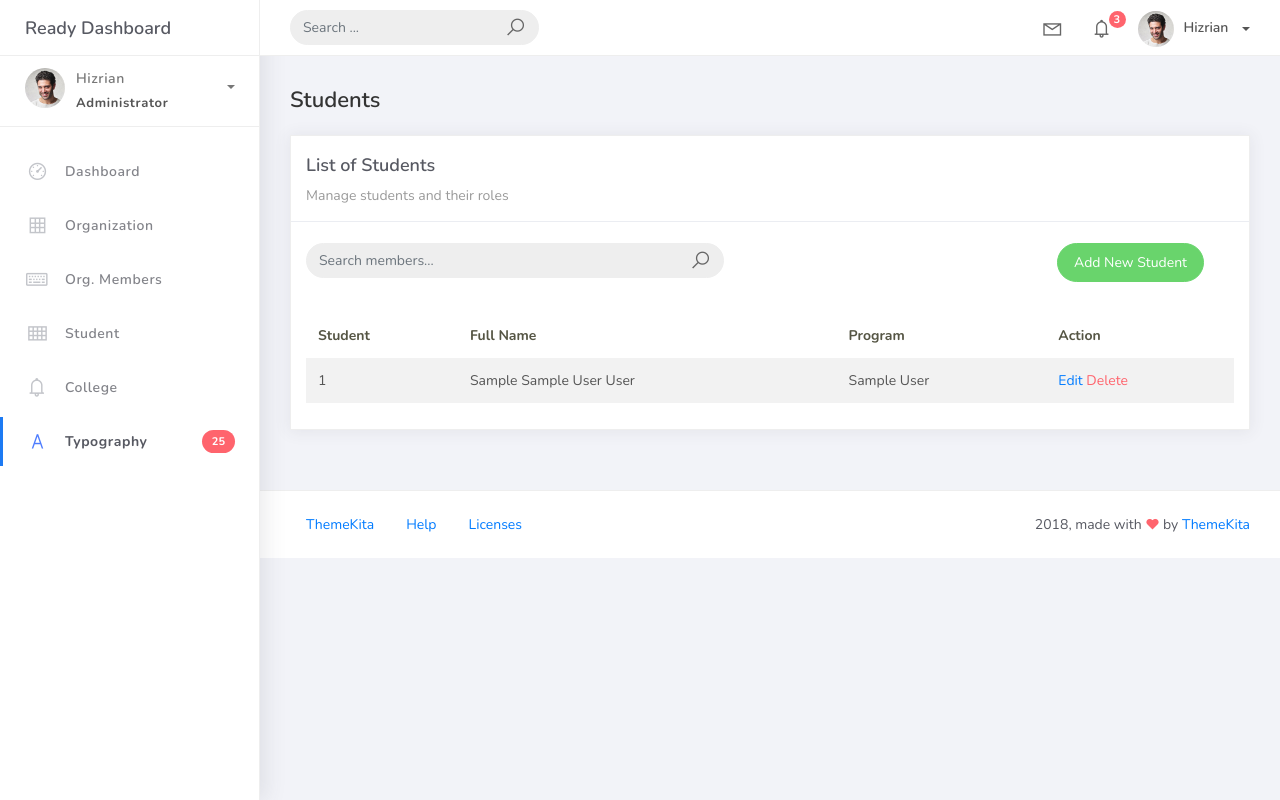
After one commit to Irigitigit/PSUSphereFinal, a Django app: page /student_list in a window 1280 px wide. The commit adds this page. Run offline with Django 5.2, Linux system fonts and the light colour scheme; tables that the repository leaves empty hold one stand-in row (values such as "Sample post"); some libraries are stand-ins or nearby versions.

Commit message:
added Student page and CRUD functions

```diff
--- a/PSUSphereproject/projectsite/urls.py
+++ b/PSUSphereproject/projectsite/urls.py
@@ -22,10 +22,20 @@ from studentorg import views
 urlpatterns = [
     path ("admin/", admin.site.urls),
     path('', views.HomePageView.as_view(), name='home'),
+
+    # Student URLs
+    path('student_list', views.StudentList.as_view(), name='student_list'),
+    path('student_list/add', views.StudentCreateView.as_view(), name='student-add'),
+    path('student_list/<pk>',views.StudentUpdateView.as_view(), name='student-update'),
+    path('student_list/<pk>/delete', views.StudentDeleteView.as_view(), name='student-delete'),
+
+    # OrgMember URLs
     path('organization_members', views.OrgMemberList.as_view(), name='org_member_list'),
     path('organization_members/add', views.OrgMemberCreateView.as_view(), name='member-add'),
     path('organization_members/<pk>',views.OrgMemberUpdateView.as_view(), name='member-update'),
     path('organization_members/<pk>/delete', views.OrgMemberDeleteView.as_view(), name='member-delete'),
+
+    # Organization URLs
     path('organization_list', views.OrganizationList.as_view(), name='organization-list'),
     path('organization_list/add', views.OrganizationCreateView.as_view(), name='organization-add'),
     path('organization_list/<pk>',views.OrganizationUpdateView.as_view(), name='organization-update'),
--- a/PSUSphereproject/studentorg/views.py
+++ b/PSUSphereproject/studentorg/views.py
@@ -1,8 +1,8 @@
 from django.shortcuts import render
 from django.views.generic.list import ListView
 from django.views.generic.edit import CreateView, UpdateView, DeleteView
-from studentorg.models import Organization, OrgMember
-from studentorg.forms import OrganizationForm, OrgMemberForm
+from studentorg.models import Organization, OrgMember, Student
+from studentorg.forms import OrganizationForm, OrgMemberForm, StudentForm
 from django.urls import reverse_lazy
 
 class HomePageView (ListView) :
@@ -10,6 +10,35 @@ class HomePageView (ListView) :
     context_object_name = 'home'
     template_name = "home.html"
 
+
+
+# Student Views
+
+class StudentList(ListView):
+    model = Student
+    context_object_name = 'student'
+    template_name = 'student_list.html'
+    paginate_by = 5
+
+class StudentCreateView(CreateView):
+    model = Student
+    form_class = StudentForm
+    template_name = 'student_form.html'
+    success_url = reverse_lazy('student_list')
+
+class StudentUpdateView(UpdateView):
+    model = Student
+    form_class = StudentForm
+    template_name = 'student_form.html'
+    success_url = reverse_lazy('student_list')
+
+class StudentDeleteView(DeleteView):
+    model = Student
+    template_name = 'student_del.html'
+    success_url = reverse_lazy('student_list')
+
+
+# OrgMember Views
 
 class OrgMemberList(ListView):
     model = OrgMember
@@ -35,7 +64,7 @@ class OrgMemberDeleteView(DeleteView):
     success_url = reverse_lazy('org_member_list')
 
 
-
+# Organization Views
 
 class OrganizationList (ListView):
     model = Organization
--- a/PSUSphereproject/templates/base.html
+++ b/PSUSphereproject/templates/base.html
@@ -186,7 +186,7 @@
 							</a>
 						</li>
 						<li class="nav-item">
-							<a href="tables.html">
+							<a href="{% url 'student_list' %}">
 								<i class="la la-th"></i>
 								<p>Student</p>
 							</a>
--- /dev/null
+++ b/PSUSphereproject/templates/student_list.html
@@ -0,0 +1,72 @@
+{% extends 'base.html' %}
+{% load static %}
+{% block content %}
+<div class="content">
+    <div class="container-fluid">
+        <h4 class="page-title">Students</h4>
+        <div class="row">
+            <div class="col-md-12">
+                <div class="card">
+                    <div class="card-header">
+                        <div class="card-title">List of Students</div>
+                        <div class="card-category">Manage students and their roles</div>
+                    </div>
+                    <br />
+                    <div class="col-md-12 row">
+                        <div class="col-md-6">
+                            <form class="navbar-left navbar-form nav-search mr-md-3" action="">
+                                <div class="input-group">
+                                    <input type="text" placeholder="Search members..." class="form-control" />
+                                    <div class="input-group-append">
+                                        <span class="input-group-text">
+                                            <i class="la la-search search-icon"></i>
+                                        </span>
+                                    </div>
+                                </div>
+                            </form>
+                        </div>
+                        <div class="col-md-6">
+                            <div class="pull-right">
+                                <a href="{% url 'student-add' %}" class="btn btn-success btn-rounded">Add New Student</a>
+                            </div>
+                        </div>
+                    </div>
+                    <div class="card-body">
+                        <table class="table table-striped mt-3">
+                            <thead>
+                                <tr>
+                                    <th scope="col">Student</th>
+                                    <th scope="col">Full Name</th>
+                                    <th scope="col">Program</th>
+                                    <th scope="col">Action</th>
+                                </tr>
+                            </thead>
+                            <tbody>
+                                {% for object in object_list %}
+                                <tr>
+                                    <td>{{ object.student_id }}</td>
+                                    <td>{{ object.firstname }} {{ object.middlename }} {{ object.lastname }}</td>
+                                    <td>{{ object.program }}</td>
+                                    <td>
+                                        <a href="{% url 'student-update' object.id %}">Edit</a>
+                                        <a href="{% url 'student-delete' object.id %}" class="text-danger">Delete</a>
+                                    </td>
+                                </tr>
+                                {% empty %}
+                                <tr>
+                                    <td colspan="5" style="text-align: center">
+                                        <p class="text-sm font-weight-bold mb-0">No Student Found</p>
+                                    </td>
+                                </tr>
+                                {% endfor %}
+                            </tbody>
+                        </table>
+
+                        {% include 'includes/pagination.html' %}
+                    </div>
+                </div>
+            </div>
+        </div>
+    </div>
+</div>
+{% endblock %}
```
Also changed, not shown: PSUSphereproject/studentorg/forms.py (+6 -1 lines), PSUSphereproject/templates/student_del.html (added, +38 -0 lines), PSUSphereproject/templates/student_form.html (added, +38 -0 lines).
